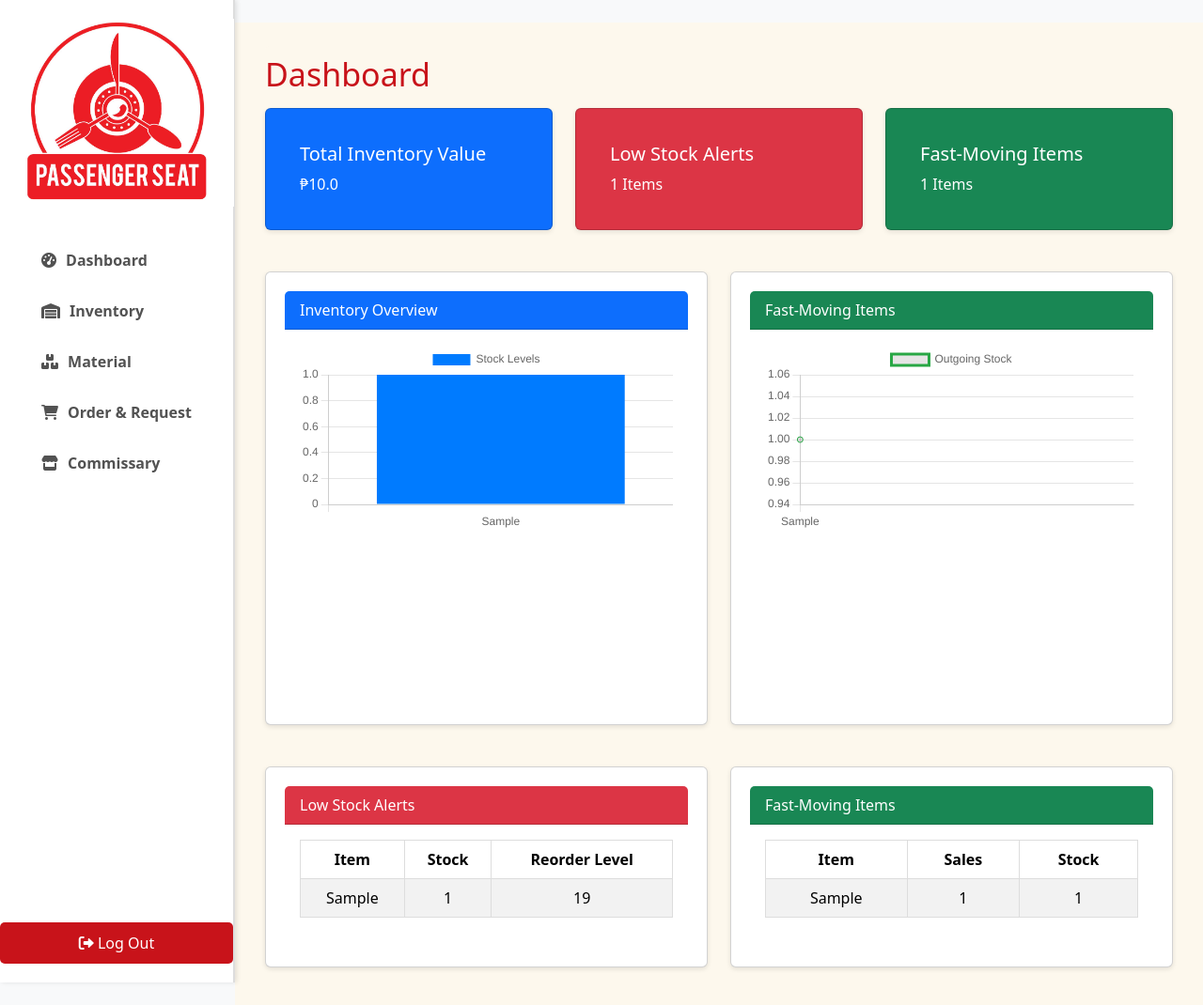
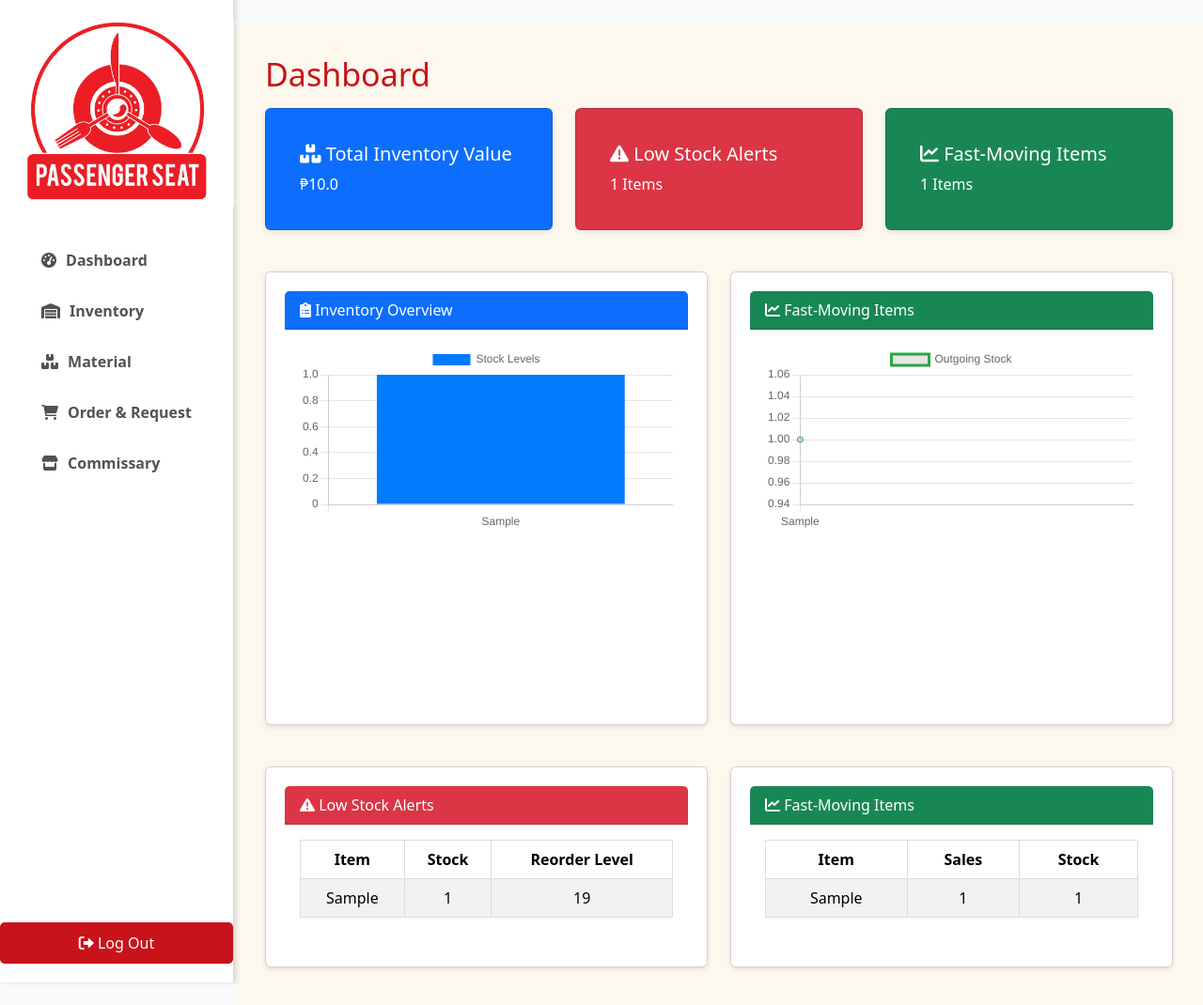
Before and after one commit to RoDriguezBSIT3-2/Material-Management-System, a Flask app: page / in a window 1280 px wide. Shown: the whole page at 94% size. Run offline with Flask 3, Linux system fonts and the light colour scheme; tables that the repository leaves empty hold one stand-in row (values such as "Sample post"); some libraries are stand-ins or nearby versions.

Commit message:
Update dashboard.html

```diff
--- a/templates/dashboard.html
+++ b/templates/dashboard.html
@@ -11,7 +11,7 @@
         <div class="col-md-4">
             <div class="card text-white bg-primary">
                 <div class="card-body">
-                    <h5 class="card-title">Total Inventory Value</h5>
+                    <h5 class="card-title"> <i class="fas fa-boxes"> </i> Total Inventory Value</h5>
                     <p class="card-text" id="totalInventoryValue">₱{{ total_inventory_value | round(2) }}</p>
                 </div>
             </div>
@@ -19,7 +19,7 @@
         <div class="col-md-4">
             <div class="card text-white bg-danger">
                 <div class="card-body">
-                    <h5 class="card-title">Low Stock Alerts</h5>
+                    <h5 class="card-title"> <i class="fas fa-exclamation-triangle"> </i> Low Stock Alerts</h5>
                     <p class="card-text" id="lowStockAlerts">{{ low_stock_alerts|length }} Items</p>
                 </div>
             </div>
@@ -27,7 +27,7 @@
         <div class="col-md-4">
             <div class="card text-white bg-success">
                 <div class="card-body">
-                    <h5 class="card-title">Fast-Moving Items</h5>
+                    <h5 class="card-title"> <i class="fas fa-chart-line"> </i> Fast-Moving Items</h5>
                     <p class="card-text" id="fastMovingItems">{{ fast_moving_items|length }} Items</p>
                 </div>
             </div>
@@ -38,7 +38,7 @@
     <div class="row mt-4">
         <div class="col-md-6">
             <div class="card">
-                <div class="card-header bg-primary text-white">Inventory Overview</div>
+                <div class="card-header bg-primary text-white">  <i class="fas fa-clipboard-list"> </i> Inventory Overview</div>
                 <div class="card-body chart-container">
                     <canvas id="inventoryChart"></canvas>
                 </div>
@@ -46,7 +46,7 @@
         </div>
         <div class="col-md-6">
             <div class="card">
-                <div class="card-header bg-success text-white">Fast-Moving Items</div>
+                <div class="card-header bg-success text-white"> <i class="fas fa-chart-line"> </i> Fast-Moving Items</div>
                 <div class="card-body chart-container">
                     <canvas id="fastMovingChart"></canvas>
                 </div>
@@ -58,7 +58,7 @@
     <div class="row mt-4">
         <div class="col-md-6">
             <div class="card">
-                <div class="card-header bg-danger text-white">Low Stock Alerts</div>
+                <div class="card-header bg-danger text-white"> <i class="fas fa-exclamation-triangle"> </i> Low Stock Alerts</div>
                 <div class="card-body table-container">
                     <table class="table table-striped">
                         <thead>
@@ -92,7 +92,7 @@
         <!-- Fast-Moving Items Table -->
         <div class="col-md-6">
             <div class="card">
-                <div class="card-header bg-success text-white">Fast-Moving Items</div>
+                <div class="card-header bg-success text-white"> <i class="fas fa-chart-line"> </i> Fast-Moving Items</div>
                 <div class="card-body table-container">
                     <table class="table table-striped">
                         <thead>
```
